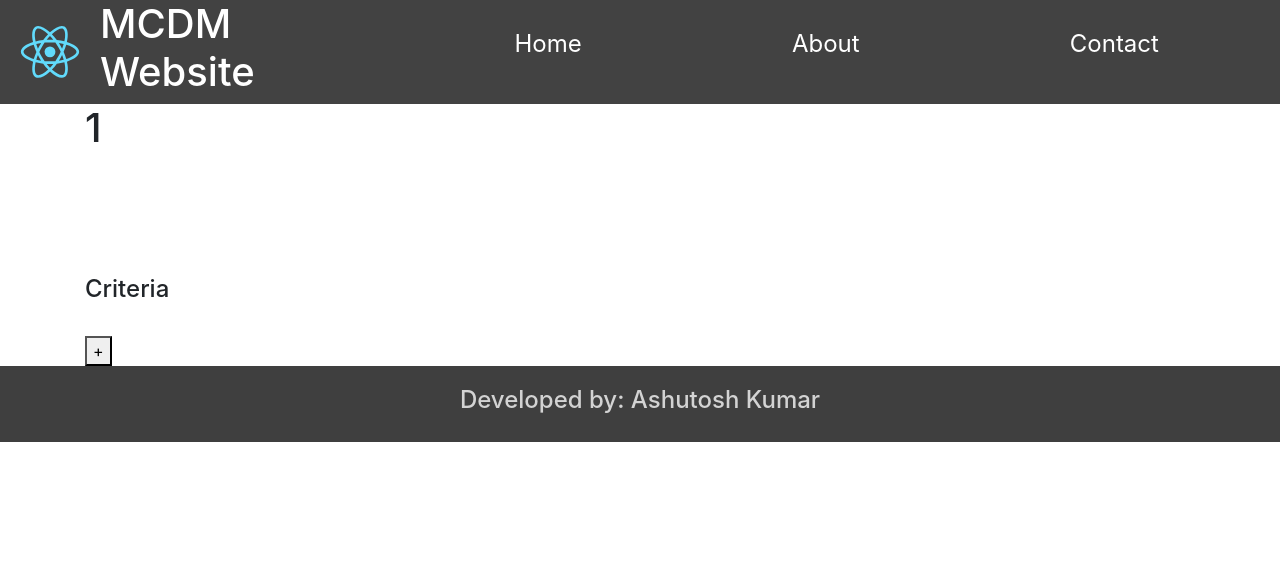
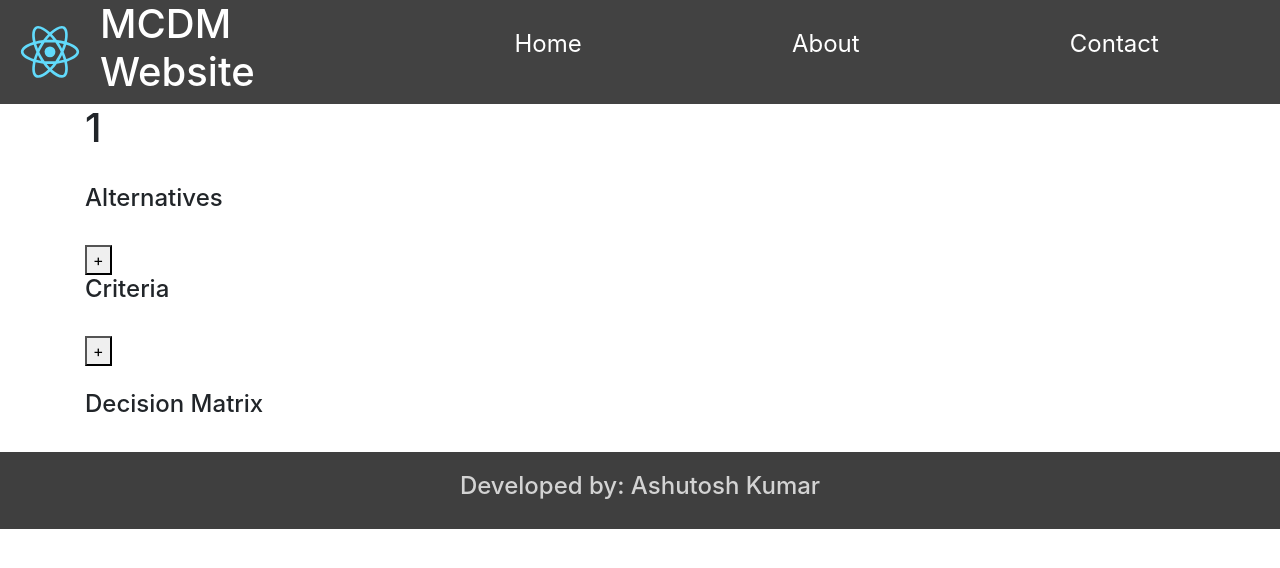
Before and after one commit to ashu11-01/mcdm-react-app, a React (Create React App) app: page /1 in a window 1280 px wide. Shown: the top 568 px of the page. Built offline with nearby package versions, Linux system fonts and the light colour scheme.

Commit message:
fixed problem of criteria state, created decision matrix component

```diff
--- a/src/component/Criteria.js
+++ b/src/component/Criteria.js
@@ -17,9 +17,9 @@ class Criteria extends React.Component{
         // console.log(this.props.onChange)
         return(
             <div>
-                <input type="text" id="0" placeholder="Name"  onChange={this.handleChange}/>
-                <input type="text" id="1" placeholder="Weight"  onChange={this.handleChange}/>
-                <input type="checkbox" id="2"  onChange={this.handleCheckbox}/>
+                <input type="text" id="name" placeholder="Name"  onChange={this.handleChange}/>
+                <input type="text" id="weight" placeholder="Weight"  onChange={this.handleChange}/>
+                <input type="checkbox" id="isNegative"  onChange={this.handleCheckbox}/>
             </div>
         )
     }
--- /dev/null
+++ b/src/component/DecisionMatrix.js
@@ -0,0 +1,57 @@
+import React from 'react'
+
+class DecisionMatrix extends React.Component{
+   constructor(props){
+        super(props)
+   }
+
+
+    render(){
+        // console.log('props',this.props.criteria)
+    const alternativeRowList = this.props.alternatives.map((alterative,index) =>{
+        return(
+            <td key={index}>{alterative}</td>
+        )
+    })
+    const criteriaRowList = this.props.criteria.map((criteria,index) =>{
+        alternativeRowList.concat(<input type="text"/>)
+        return(
+        <td key={index}>{criteria.name}</td>
+        )
+    })
+    const inputList = this.props.criteria.map((index)=>{
+        return(
+            <td key={index}><input type="text"></input></td>
+        )
+    })
+    console.log(alternativeRowList)
+        return(
+            <div>
+                <table style={{textAlign:"center"}}>
+                    <tbody>
+                    <tr>
+                        <td colSpan="1"></td>
+                        {criteriaRowList}
+                    </tr>
+                    {this.props.alternatives.map((alternative,index)=>{
+                        return(
+                        <tr key={index}>
+                            <td>{alternative}</td>
+                            {this.props.criteria.map((criteria,index)=>{
+                                return(
+                                    <td key={index}><input type=""></input></td>
+                                )
+                            })}
+                        </tr>
+                        )
+                    })}
+
+                    </tbody>
+
+                </table>
+            </div>
+        )
+    }
+}
+
+export default DecisionMatrix
--- a/src/component/MethodInput.js
+++ b/src/component/MethodInput.js
@@ -1,6 +1,7 @@
 import React from 'react'
 import Alternative from './Alternative'
 import Criteria from './Criteria'
+import DecisionMatrix from './DecisionMatrix'
 class MethodInput extends React.Component{
     constructor(){
         super()
@@ -59,23 +60,21 @@ class MethodInput extends React.Component{
     }
 
     handleCriteriaChange(fieldId, idx, value){
-        // console.log(fieldId, index, value,typeof(fieldId))
+        // console.log(fieldId, idx, value,typeof(fieldId))
         fieldId = parseInt(fieldId)
         // console.log(this.state.criteria)
         let array = this.state.criteria
-        for (let index = 0; index < 1; index++) {
+        for (let index = 0; index < array.length; index++) {
             if(index === fieldId){
                 let criteria = array[index] ? array[index] : ["","",false]
-                for (let j = 0; j <3; j++) {
-                   criteria[parseInt(idx)] = value
 
-                }
+                criteria[idx] = value
                 array[index] = criteria
             }
 
         }
         this.setState({criteria : array})
-        console.log(this.state)
+        // console.log(this.state)
     }
 
     addNewCriteria(){
@@ -90,7 +89,7 @@ class MethodInput extends React.Component{
         </div>
         this.setState(prevState =>{
             return ({
-            criteria : prevState.criteria.concat(["","",false]),
+            criteria : prevState.criteria.concat({name:"",weight:"",isNegative:false}),
             criteriaList : prevState.criteriaList.concat(item)
         })
         })
@@ -113,25 +112,35 @@ class MethodInput extends React.Component{
     }
 
     render(){
-
+        // console.log(this.state.criteria)
         return(
         <div className="container">
            <h1>{this.props.match.params.method}</h1>
              <br/>
-             <div style={{visibility:"hidden"}}>
+             <div style={{visibility:"visible"}}>
              <h4>Alternatives</h4>
              {this.state.alternativeList} <br/>
             <button onClick={this.addNewAlternative}>+</button>
             {this.state.alternativeList.length >0 ? <button onClick={this.removeAlternative}>-</button> : null }
             <br/>
             </div>
-        {/* <p>{JSON.stringify(this.state)}</p>
-        <p>{JSON.stringify(this.state.alternativeList.length)}</p> */}
+
             <div>
             <h4>Criteria</h4>
             {this.state.criteriaList} <br/>
             <button onClick={this.addNewCriteria}>+</button>
             {this.state.criteriaList.length >0 ? <button onClick={this.removeCriteria}>-</button> : null }
+            <br/>
+            </div>
+
+            <br/>
+             <div style={{visibility:"visible"}}>
+             <h4>Decision Matrix</h4>
+             <DecisionMatrix
+             method={this.props.match.params.method}
+             alternatives={this.state.alternatives}
+             criteria={this.state.criteria}
+             />
             <br/>
             </div>
         </div>
```
Also changed, not shown: 1 other file (tests, documents, lock files or other folders).
